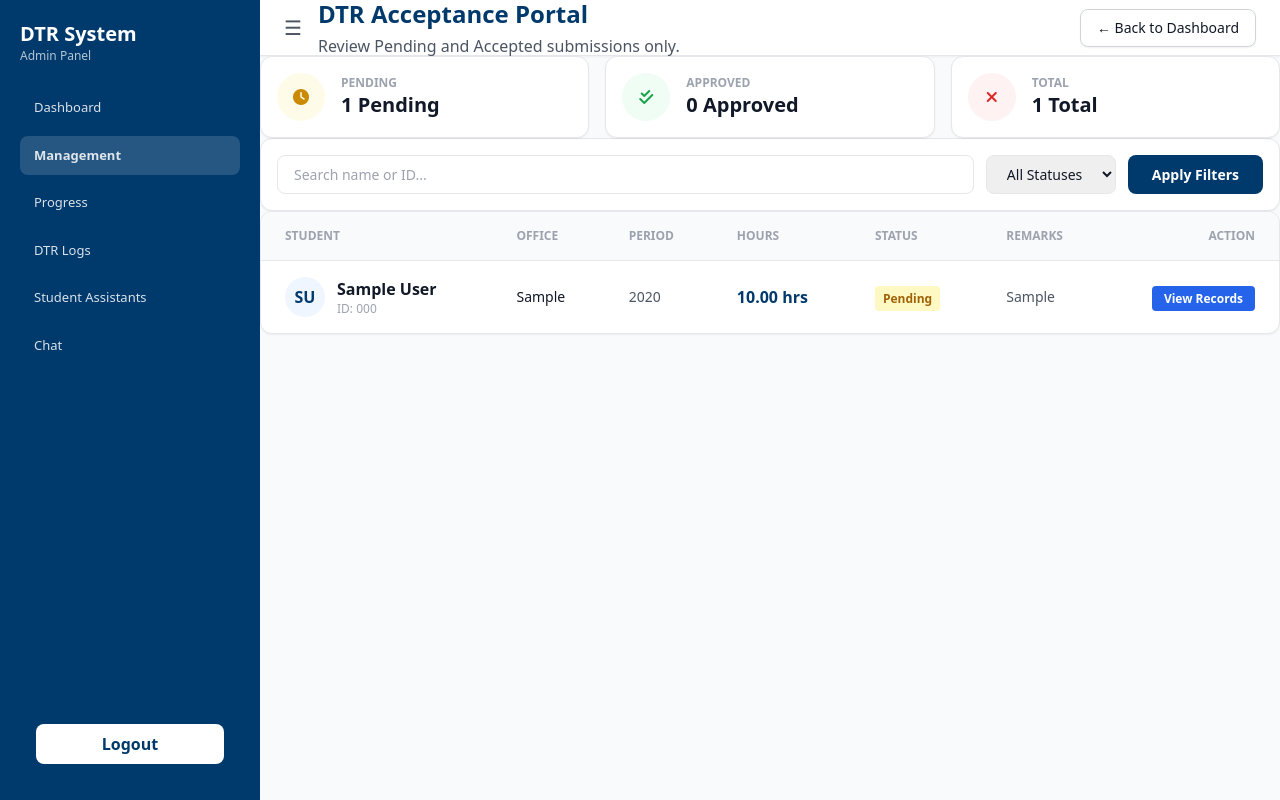
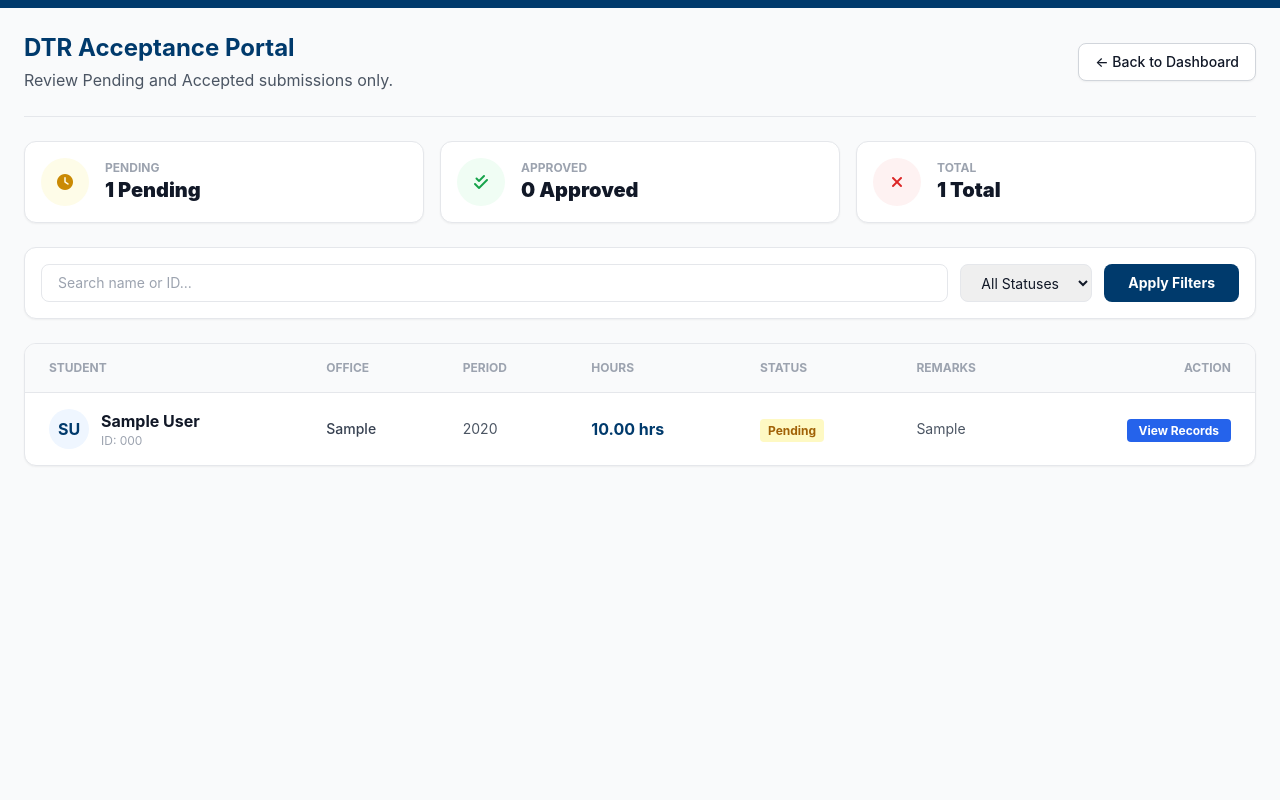
Before and after one commit to gmaravillaa/Seiki, a Django app: page /dtr/ in a window 1280 px wide. Run offline with Django 5.2, Linux system fonts and the light colour scheme; a user stored in the database is signed in; tables that the repository leaves empty hold one stand-in row (values such as "Sample post"); some libraries are stand-ins or nearby versions.

Commit message:
Update dtr.html

```diff
--- a/templates/caao_admin/dtr.html
+++ b/templates/caao_admin/dtr.html
@@ -9,112 +9,24 @@
     <link rel="stylesheet" href="https://cdnjs.cloudflare.com/ajax/libs/font-awesome/6.4.0/css/all.min.css">
 
     <style>
-        :root {
-            --primary-blue: #003a6c;
-            --bg-light: #f4f7f9;
-        }
-
-        body {
-            background-color: var(--bg-light);
-        }
-
-        .sidebar {
-            width: 260px;
-            min-height: 100vh;
-            background: var(--primary-blue);
-            color: white;
-            position: fixed;
-            left: 0;
-            top: 0;
-            display: flex;
-            flex-direction: column;
-            justify-content: space-between;
-            transition: all 0.3s ease;
-        }
-
-        .main {
-            margin-left: 260px;
-        }
-
-        .nav-item {
-            display: block;
-            padding: 10px 14px;
-            border-radius: 8px;
-            font-size: 13px;
-            color: rgba(255,255,255,0.85);
-        }
-
-        .nav-item:hover {
-            background: rgba(255,255,255,0.1);
-        }
-
-        .nav-active {
-            background: rgba(255,255,255,0.15);
-            font-weight: 600;
-        }
-
-        .sidebar.hidden {
-            transform: translateX(-100%);
-        }
-
-        .main.full {
-            margin-left: 0;
-        }
+        body { font-family: Inter, sans-serif; }
     </style>
 </head>
 
-<body class="bg-gray-50 text-gray-900 flex">
+<body class="bg-gray-50 text-gray-900">
 
-<!-- SIDEBAR -->
-<aside id="sidebar" class="sidebar p-5">
+<div class="w-full h-2 bg-[#003A6C]"></div>
+
+<div class="p-6 space-y-6 max-w-7xl mx-auto">
+
+    <!-- HEADER -->
+    <div class="flex flex-col sm:flex-row sm:items-center sm:justify-between gap-4 border-b border-gray-200 pb-6">
 
         <div>
-        <h1 class="text-xl font-bold">DTR System</h1>
-        <p class="text-xs opacity-70 mb-6">Admin Panel</p>
-
-        <nav class="space-y-2">
-            <a href="{% url 'admin_dashboard' %}" class="nav-item">Dashboard</a>
-            <a href="{% url 'user_management' %}" class="nav-item nav-active">Management</a>
-            <a href="{% url 'user_progress' %}" class="nav-item">Progress</a>
-            <a href="{% url 'dtr_records' %}" class="nav-item">DTR Logs</a>
-            <a href="{% url 'student_assistants' %}" class="nav-item">Student Assistants</a>
-            <a href="{% url 'chat' %}" class="nav-item">Chat</a>
-        </nav>
-    </div>
-
-    <div class="p-4">
-        <form method="POST" action="{% url 'logout' %}">
-            {% csrf_token %}
-            <button class="w-full bg-white text-[#003A6C] font-bold py-2 rounded-lg">
-                Logout
-            </button>
-        </form>
-    </div>
-
-</aside>
-
-<!-- MAIN -->
-<div id="main" class="main w-full">
-
-    <!-- HEADER -->
-    <div class="bg-white h-14 px-6 flex items-center justify-between shadow-sm border-b">
-
-        <!-- LEFT -->
-        <div class="flex items-center gap-4">
-
-            <button onclick="toggleSidebar()" class="text-gray-600 text-xl">
-                ☰
-            </button>
-
-            <div>
-                <h1 class="text-2xl font-bold text-[#003A6C]">
-                    DTR Acceptance Portal
-                </h1>
+            <h1 class="text-2xl font-bold text-[#003A6C]">DTR Acceptance Portal</h1>
             <p class="text-gray-600 mt-1">
                 Review Pending and Accepted submissions only.
             </p>
-            </div>
-
         </div>
 
          <a href="{% url 'admin_dashboard' %}"
@@ -182,7 +94,7 @@
 
     </form>
 
-    <!-- TABLE (UNCHANGED) -->
+    <!-- TABLE -->
     <div class="bg-white rounded-xl shadow-sm border overflow-hidden">
 
         <table class="w-full text-left">
@@ -205,8 +117,10 @@
 
                 <tr class="hover:bg-gray-50">
 
+                    <!-- STUDENT -->
                     <td class="px-6 py-4">
                         <div class="flex items-center gap-3">
+
                             <div class="w-10 h-10 bg-blue-50 rounded-full flex items-center justify-center font-bold text-[#003A6C]">
                                 {{ dtr.user.first_name|first }}{{ dtr.user.last_name|first }}
                             </div>
@@ -219,35 +133,56 @@
                                     ID: {{ dtr.user.userprofile.id_number }}
                                 </div>
                             </div>
+
                         </div>
                     </td>
 
+                    <!-- OFFICE -->
                     <td class="px-6 py-4 text-sm">
+                        <div class="font-medium text-gray-700">
                             {{ dtr.user.userprofile.office }}
+                        </div>
                     </td>
 
+                    <!-- PERIOD -->
                     <td class="px-6 py-4 text-sm text-gray-600">
                         {{ dtr.get_month_display }} {{ dtr.year }}
                     </td>
 
+                    <!-- HOURS -->
                     <td class="px-6 py-4 font-bold text-[#003A6C]">
                         {{ dtr.total_hours }} hrs
                     </td>
 
+                    <!-- STATUS -->
                     <td class="px-6 py-4">
+
                         {% if dtr.status == "pending" %}
-                        <span class="bg-yellow-100 text-yellow-700 text-xs px-2 py-1 rounded font-bold">Pending</span>
+                            <span class="bg-yellow-100 text-yellow-700 text-xs px-2 py-1 rounded font-bold">
+                                Pending
+                            </span>
                         {% elif dtr.status == "approved" %}
-                        <span class="bg-green-100 text-green-700 text-xs px-2 py-1 rounded font-bold">Approved</span>
+                            <span class="bg-green-100 text-green-700 text-xs px-2 py-1 rounded font-bold">
+                                Approved
+                            </span>
                         {% else %}
-                        <span class="bg-red-100 text-red-700 text-xs px-2 py-1 rounded font-bold">Rejected</span>
+                            <span class="bg-red-100 text-red-700 text-xs px-2 py-1 rounded font-bold">
+                                Rejected
+                            </span>
+                        {% endif %}
+
+                    </td>
+
+                    <!-- REMARKS -->
+                    <td class="px-6 py-4 text-sm text-gray-600 max-w-xs truncate">
+                        {% if dtr.remarks %}
+                            {{ dtr.remarks }}
+                        {% else %}
+                            <span class="text-gray-400">No remarks</span>
                         {% endif %}
                     </td>
 
-                    <td class="px-6 py-4 text-sm text-gray-600 max-w-xs truncate">
-                        {{ dtr.remarks|default:"No remarks" }}
-                    </td>
-
+                    <!-- ACTION -->
                     <td class="px-6 py-4 text-right">
                         <a href="{% url 'time_correction_user' dtr.user.id %}"
                            class="px-3 py-1 bg-blue-600 text-white text-xs rounded font-bold hover:bg-blue-700">
@@ -255,6 +190,14 @@
                         </a>
                     </td>
 
+                </tr>
+
+                {% empty %}
+
+                <tr>
+                    <td colspan="7" class="text-center py-10 text-gray-400">
+                        No DTR records found
+                    </td>
                 </tr>
 
                 {% endfor %}
@@ -266,15 +209,6 @@
     </div>
 
 </div>
-</div>
-
-<!-- TOGGLE SCRIPT -->
-<script>
-function toggleSidebar() {
-    document.getElementById("sidebar").classList.toggle("hidden");
-    document.getElementById("main").classList.toggle("full");
-}
-</script>
 
 </body>
 </html>
```
Lines whose indentation alone changed are shown as unchanged.
